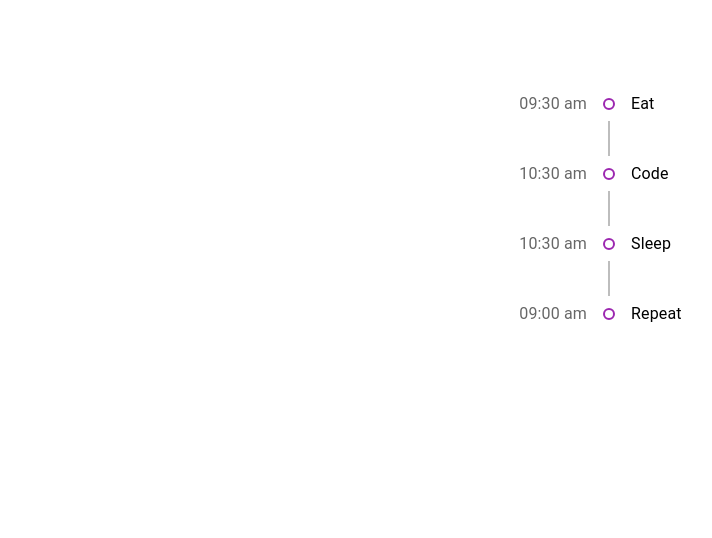
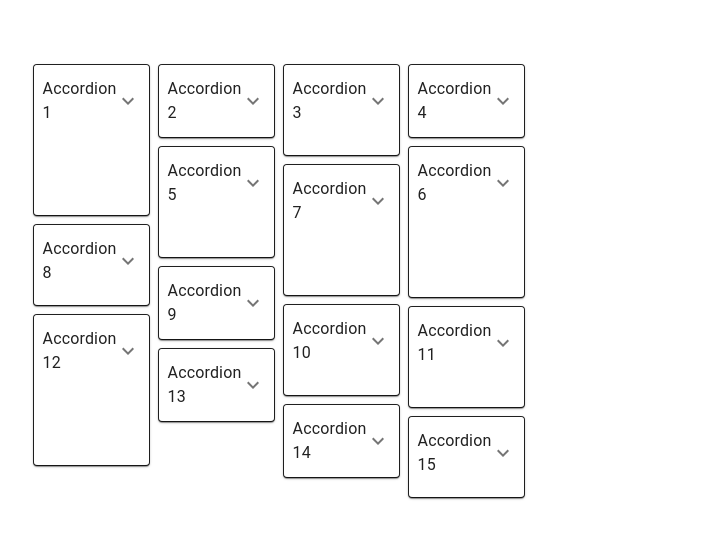
Before and after one commit to calagkit100/React-Mui, a React (Create React App) app: page / in a window 1280 px wide. Shown: the top 538 px of the page, without its empty margins (31-743 px from the left). Built offline with nearby package versions, Linux system fonts and the light colour scheme.

Commit message:
MuiMasonry

```diff
--- a/src/App.tsx
+++ b/src/App.tsx
@@ -1,9 +1,10 @@
 import './App.css';
+import { MuiMasonry } from './components/MuiMasonry';
 // import { LocalizationProvider } from '@mui/lab';
 // import AdapterDateFns from '@mui/lab/AdapterDateFns'
 // import { MuiDateTimePicker } from './components/MuiDateTimePicker';
-import { MuiTabs } from './components/MuiTabs';
-import { MuiTimeline } from './components/MuiTimeline';
+// import { MuiTabs } from './components/MuiTabs';
+// import { MuiTimeline } from './components/MuiTimeline';
 // import { MuiLoadingButton } from './components/MuiLoadingButton';
 // import { MuiSkeleton } from './components/MuiSkeleton';
 // import { MuiProgress } from './components/MuiProgess';
@@ -75,7 +76,8 @@
       {/* <MuiLoadingButton /> */}
       {/* <MuiDateTimePicker /> */}
       {/* <MuiTabs /> */}
-      <MuiTimeline />
+      {/* <MuiTimeline /> */}
+      <MuiMasonry />
     </div >
 
   );
--- /dev/null
+++ b/src/components/MuiMasonry.tsx
@@ -0,0 +1,41 @@
+import { Masonry } from '@mui/lab'
+import {
+    Box,
+    Paper,
+    Accordion,
+    AccordionSummary,
+    AccordionDetails,
+    Typography
+} from '@mui/material'
+import ExpandMoreIcon from '@mui/icons-material/ExpandMore'
+
+const heights = [
+    150, 30, 90, 70, 110, 150, 130, 80, 50, 90, 100, 150, 30, 50, 80
+]
+
+export const MuiMasonry = () => {
+    return (
+        <Box sx={{ width: 500, minHeight: 400 }}>
+            <Masonry columns={4} spacing={1}>
+                {heights.map((height, index) => (
+                    <Paper
+                        key={index}
+                        sx={{
+                            //   display: 'flex',
+                            //   justifyContent: 'center',
+                            //   alignItems: 'center',
+                            //   height,
+                            border: '1px solid'
+                        }}>
+                        <Accordion sx={{ minHeight: height }}>
+                            <AccordionSummary expandIcon={<ExpandMoreIcon />}>
+                                <Typography>Accordion {index + 1}</Typography>
+                            </AccordionSummary>
+                            <AccordionDetails>Contents</AccordionDetails>
+                        </Accordion>
+                    </Paper>
+                ))}
+            </Masonry>
+        </Box>
+    )
+}
```
